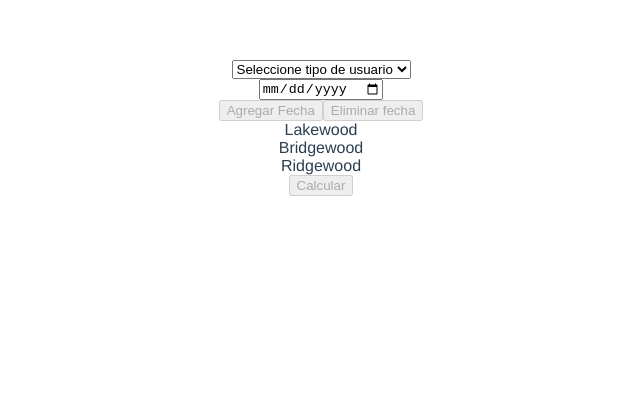
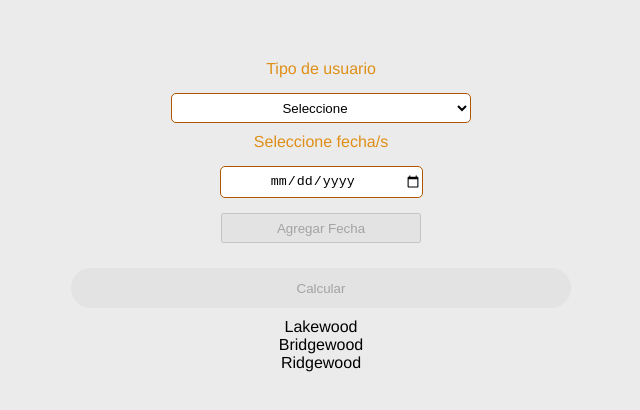
Before and after one commit to nicotoconas007/tipti-challenge, a Vue app in the folder challenge/: page / in a window 1280 px wide. Shown: the top 410 px of the page, without its empty margins (319-959 px from the left). Built offline with nearby package versions, Linux system fonts and the light colour scheme.

Commit message:
first look styles

```diff
--- a/challenge/src/App.vue
+++ b/challenge/src/App.vue
@@ -2,20 +2,23 @@
   <div id="app">
     <SelectUserType @userType="receiveUser" />
     <InputDate @dates="receiveDates" />
+    <button
+      @click="calculateValue"
+      v-show="bestOption == ''"
+      :disabled="isInputDisabled"
+      :class="{'primary-button' : !isInputDisabled}"
+    >
+      Calcular
+    </button>
+    <button @click="viewAll" v-show="bestOption != ''" class="primary-button">
+      Ver todos
+    </button>
     <CardHotel
       @hotels="receiveHotels"
       :userType="userType"
       :bestOption="bestOption"
       :error="error"
     />
-    <button
-      @click="calculateValue"
-      v-show="bestOption == ''"
-      :disabled="isInputDisabled"
-    >
-      Calcular
-    </button>
-    <button @click="viewAll" v-show="bestOption != ''">Ver todos</button>
   </div>
 </template>
 
@@ -103,12 +106,49 @@ export default {
 </script>
 
 <style>
+html {
+  background-color: #ebebeb;
+}
 #app {
   font-family: Avenir, Helvetica, Arial, sans-serif;
   -webkit-font-smoothing: antialiased;
   -moz-osx-font-smoothing: grayscale;
   text-align: center;
-  color: #2c3e50;
   margin-top: 60px;
+  display: flex;
+  flex-direction: column;
+  align-items: center;
+  gap: 10px;
 }
+#app button:nth-child(3), #app button:nth-child(4) {
+  width: 500px;
+  height: 40px;
+  margin-top: 15px;
+  border-radius: 20px;
+  border: 0;
+  background-color: #e3e3e3;
+}
+#app .primary-button {
+  background-color: #141435 !important;
+  cursor: pointer;
+  transition: background-color 0.3s ease, color 0.3s ease;
+  color: #fff;
+}
+#app .primary-button:hover:not(:disabled) {
+  background-color: #af5700 !important;
+  color: #fff;
+}
+.org-color {
+  color: #df8f18 !important;
+}
+
+.mb-15 {
+  margin-bottom: 15px !important;
+}
+.border-general {
+  border-radius: 5px !important;
+  border: 1px solid #af5700 !important;
+  cursor: pointer !important;
+}
+
 </style>
--- a/challenge/src/components/InputDate.vue
+++ b/challenge/src/components/InputDate.vue
@@ -1,14 +1,21 @@
 <template>
   <div class="container">
-    <div v-for="(date, index) in dates" :key="index">
-      <input type="date" v-model="date.date" />
+    <div class="mb-15 org-color">
+      Seleccione fecha/s
     </div>
-    <button @click="addDate" :disabled="this.dates[0].date == ''">
-      Agregar Fecha
-    </button>
-    <button @click="removeDate" :disabled="this.dates.length < 2">
-      Eliminar fecha
-    </button>
+    <div class="container-input mb-15">
+      <div v-for="(date, index) in dates" :key="index">
+      <input class="border-general" type="date" v-model="date.date" />
+      </div>
+    </div>
+    <div class="container-buttons">
+      <button @click="addDate" :class="buttonClasses" :disabled="this.dates[0].date == ''">
+        Agregar Fecha
+      </button>
+      <button @click="removeDate" :class="buttonClasses" v-show="this.dates.length > 1">
+        Eliminar fecha
+      </button>
+    </div>
   </div>
 </template>
 
@@ -50,6 +57,14 @@ export default {
       this.error = dates.length !== dateSet.size;
     },
   },
+  computed: {
+    buttonClasses() {
+      return {
+        'org-color': this.dates[0].date != '',
+        'border-general': this.dates[0].date != '',
+      };
+    }
+  },
   watch: {
     dates: {
       handler(newDates) {
@@ -62,3 +77,32 @@ export default {
   },
 };
 </script>
+
+<style scoped>
+  .container .container-input {
+    display: flex;
+    justify-content: center;
+    flex-wrap: wrap;
+    gap: 15px;
+  }
+  .container .container-input input {
+    width: 200px;
+    height: 30px;
+    text-align: center;
+  }
+  .container .container-buttons {
+    display: flex;
+    justify-content: center;
+    gap: 15px;
+  }
+  .container .container-buttons button {
+    width: 200px;
+    height: 30px;
+    transition: background-color 0.3s ease, color 0.3s ease;
+  }
+  .container .container-buttons button:hover:not(:disabled) {
+    color: #fff !important;
+    background-color: #af5700;
+  }
+
+</style>
--- a/challenge/src/components/SelectUserType.vue
+++ b/challenge/src/components/SelectUserType.vue
@@ -1,14 +1,13 @@
 <template>
   <div class="container">
-    <div>
-      <select v-model="userType" @change="emitTypeUser">
+      <div class="mb-15 org-color">Tipo de usuario</div>
+      <select v-model="userType" @change="emitTypeUser" class="border-general">
         <option value="" v-if="userType == ''" selected disabled>
-          Seleccione tipo de usuario
+          Seleccione
         </option>
         <option value="regular">Regular</option>
         <option value="reward">Reward</option>
       </select>
-    </div>
   </div>
 </template>
 
@@ -27,3 +26,19 @@ export default {
   },
 };
 </script>
+
+<style scoped>
+  .container select {
+    width: 300px;
+    height: 30px;
+    border-radius: 4px;
+    background-color: #fff;
+    color: #000;
+    text-align: center;
+  }
+  .container select option {
+    color: #000;
+    background-color: #fff;
+    font-size: 14px;
+  }
+</style>
```
